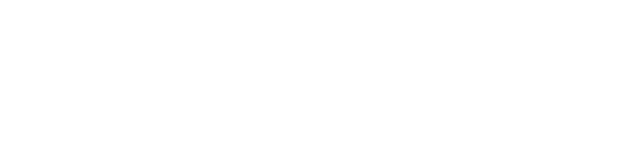
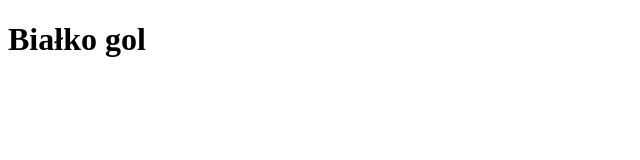
Before and after one commit to PatrykJobczyk/strona-internetowa, a plain HTML site: page index.html in a window 1280 px wide. Shown: the whole page, without its empty margins (0-640 px from the left). Drawn offline with Linux system fonts and the light colour scheme.

Commit message:
pierwsz commit

```diff
--- a/index.html
+++ b/index.html
@@ -8,5 +8,10 @@
     </head>
     <body>
 
+        <h1 class="test">Białko gol</h1>
+
+
+
+
 </body>
 </html>
```
Lines whose indentation alone changed are shown as unchanged.
